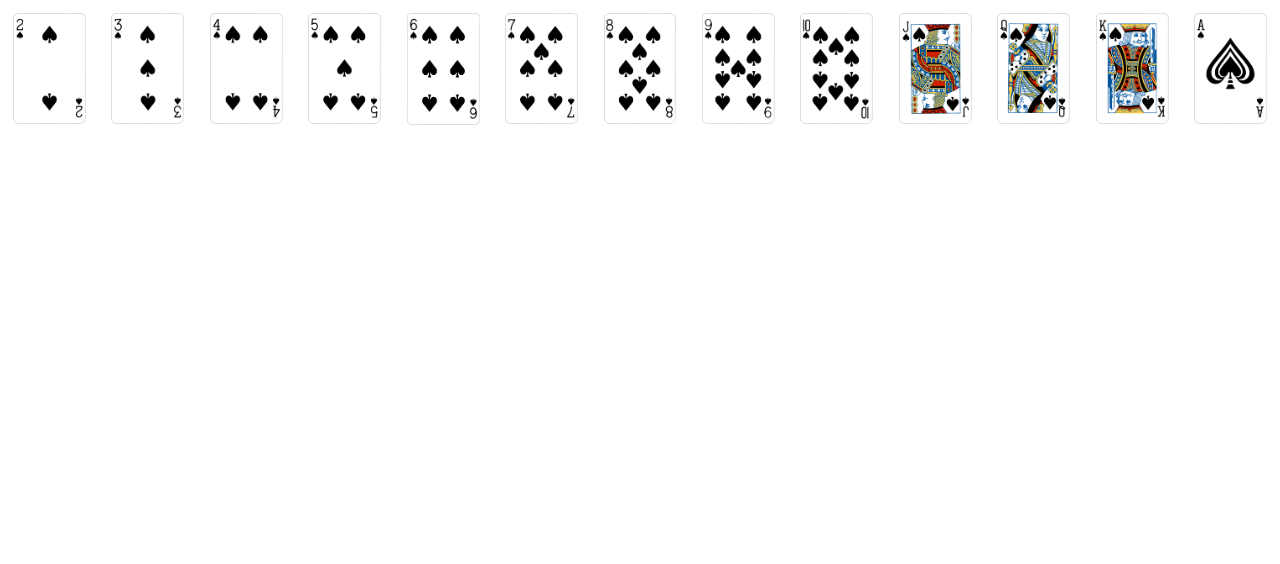
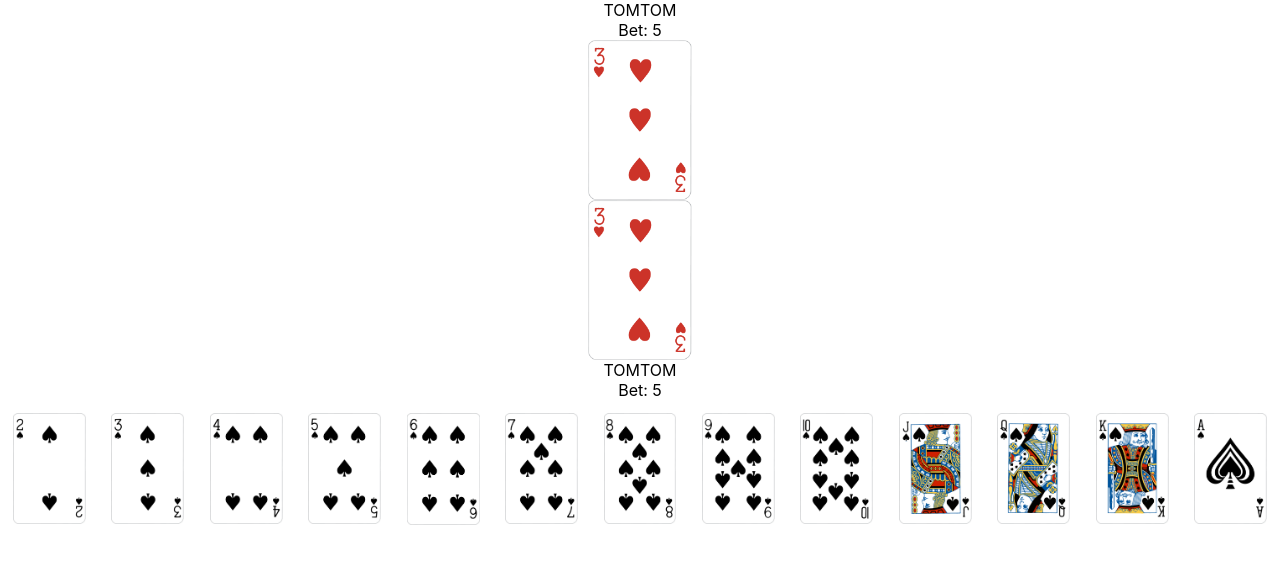
Before and after one commit to tommy-lettieri/spades-client, a React (Create React App) app: page / in a window 1280 px wide. Shown: the top 564 px of the page. Built offline with nearby package versions, Linux system fonts and the light colour scheme.

Commit message:
Got basic player rendering

```diff
--- a/src/components/App.tsx
+++ b/src/components/App.tsx
@@ -6,6 +6,7 @@ import Card from './Card';
 import Suit from '../constants/enums/Suit';
 import Deck from '../models/Deck';
 import Hand from './Hand';
+import Player from './Player';
 
 type AppProps = {
 }
@@ -15,6 +16,7 @@ type AppState = {
 
 let d = new Deck();
 let cards = d.getCards().slice(0, 13);
+let playedCard = d.getCards()[14];
 class App extends React.Component<AppProps, AppState> {
   constructor(props: AppProps) {
     super(props);
@@ -28,7 +30,9 @@ class App extends React.Component<AppProps, AppState> {
         {/* <Login /> */}
         {/* <Card card={new CardModel(2, Suit.SPADE)} /> */}
         {/* {d.getCards().map((c:CardModel)=><Card style={{maxWidth: '100px'}}card={c} />)} */}
-        <Hand cards={cards} />
+        <Player playedCard={playedCard} style={{height: '200px'}} name="TOMTOM" bet="5" onTop={true} />
+        <Player playedCard={playedCard} style={{height: '200px'}} name="TOMTOM" bet="5" />
+        <Hand cards={cards}/>
       </div>
     );
   }
--- /dev/null
+++ b/src/components/Player.tsx
@@ -0,0 +1,43 @@
+import React from 'react';
+import CardModel from '../models/Card';
+import Card from './Card';
+
+
+type PlayerProps = {
+    playedCard: CardModel,
+    style?: any
+    name: string,
+    bet?: string,
+    onTop?: boolean
+}
+
+function PlayerDetails(props: PlayerProps) {
+    return (
+        <div>
+            <div>{props.name}</div>
+            <div>Bet: {props.bet}</div>
+        </div>
+    )
+}
+
+function Player(props: PlayerProps) {
+    return (
+        <div style={{
+            height: '30%',
+            display: 'flex',
+            flexDirection: 'column',
+            textAlign: 'center',
+            ...props.style
+        }}>
+            {props.onTop && PlayerDetails(props)}
+            <Card card={props.playedCard} style={{
+                height: '80%'
+                // TODO below didn't work
+                // flexGrow: 1
+            }} />
+            {!props.onTop && PlayerDetails(props)}
+        </div>
+    );
+}
+
+export default Player;
```
